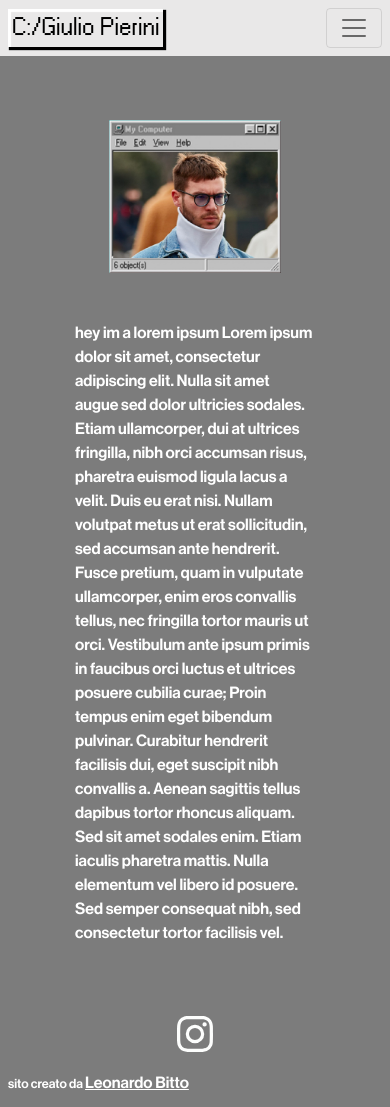
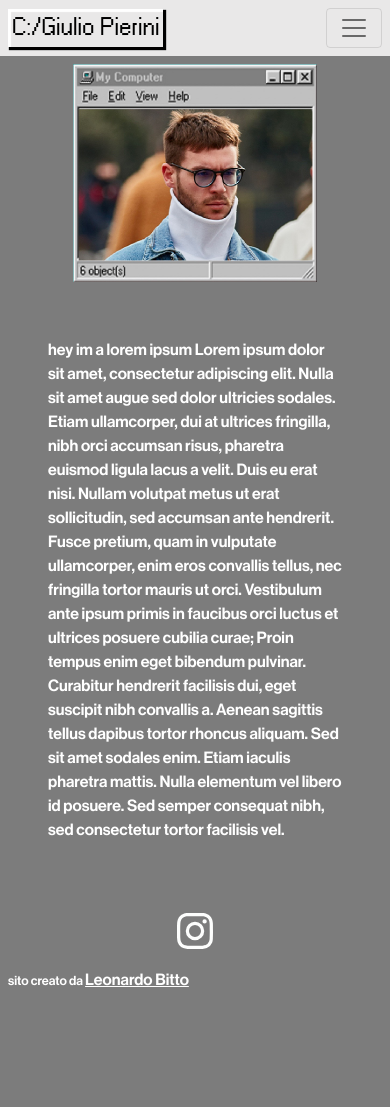
Before and after one commit to leoBitto/sito_fotografo, a Django app: page /about in a window 390 px wide. After the commit the page ends 987 px from the top, so only its background shows below. Run offline with Django 3.2, Linux system fonts and the light colour scheme; data comes from the database, SQL or seed files in the repository.

Commit message:
bootstrap refactoring of about portfolio contacts

```diff
--- a/static/css/about.css
+++ b/static/css/about.css
@@ -7,64 +7,4 @@ html body{
     background-color: rgb(124, 124, 124);
     font-family: "Neue";
     color: white;
-    width:100vw;
-    height:100vh;
-    display: -webkit-box;  /* OLD - iOS 6-, Safari 3.1-6, BB7 */
-    display: -ms-flexbox;  /* TWEENER - IE 10 */
-    display: -webkit-flex; /* NEW - Safari 6.1+. iOS 7.1+, BB10 */
-    display: flex;         /* NEW, Spec - Firefox, Chrome, Opera */
-    -webkit-flex-flow: column;
-    flex-flow: column;
-    -webkit-justify-content: space-between;
-    justify-content: space-between;
-
 }
-
-#content{
-    z-index:-5;
-    display: -webkit-box;  /* OLD - iOS 6-, Safari 3.1-6, BB7 */
-    display: -ms-flexbox;  /* TWEENER - IE 10 */
-    display: -webkit-flex; /* NEW - Safari 6.1+. iOS 7.1+, BB10 */
-    display: flex;         /* NEW, Spec - Firefox, Chrome, Opera */
-    -webkit-flex-flow: row-reverse;
-    flex-flow:row-reverse;
-    margin-top:4em;
-    margin-left: 10%;
-    margin-right: 10%;
-}
-
-.img_profilo{
-    display: -webkit-box;  /* OLD - iOS 6-, Safari 3.1-6, BB7 */
-    display: -ms-flexbox;  /* TWEENER - IE 10 */
-    display: -webkit-flex; /* NEW - Safari 6.1+. iOS 7.1+, BB10 */
-    display: flex;         /* NEW, Spec - Firefox, Chrome, Opera */
-    -webkit-justify-content:center;
-    justify-content: center;
-    z-index: -1;
-}
-
-.img_profilo img{
-    width:55%;
-}
-
-#content{
-    display: -webkit-box;  /* OLD - iOS 6-, Safari 3.1-6, BB7 */
-    display: -ms-flexbox;  /* TWEENER - IE 10 */
-    display: -webkit-flex; /* NEW - Safari 6.1+. iOS 7.1+, BB10 */
-    display: flex;         /* NEW, Spec - Firefox, Chrome, Opera */
-    -webkit-flex-flow:row-reverse;
-    flex-flow: row-reverse;
-    margin-top: 4em;
-}
-
-.bio{
-    align-items: center;
-}
-
-@media only screen and (max-width:768px){
-
-    #content{
-        -webkit-flex-flow:column;
-        flex-flow:column;
-    }
-}
--- a/templates/about.html
+++ b/templates/about.html
@@ -13,16 +13,16 @@
         <link rel="stylesheet" type="text/css" href="{% static '/css/navbar.css' %}">
         <link rel="stylesheet" type="text/css" href="{% static '/css/footer.css' %}">
     </head>
-    <body class="d-flex h-100">
+    <body class="d-flex h-100 flex-column justify-content-between">
 
        {% include 'navbar.html' %}
 
-        <div id="content">
-            <div class="img_profilo container-fluid px-0">
-                <img class="m-auto d-block img-fluid" src="{{ media_url }}{{ photo.url_immagine }}">
+        <div class="d-flex flex-sm-row-reverse flex-column container">
+            <div class="d-flex justify-content-center container-fluid px-0">
+                <img class="m-auto d-block img-fluid col-8 py-2" src="{{ media_url }}{{ photo.url_immagine }}">
             </div>
 
-            <div class="bio container-fluid">
+            <div class="align-items-center container-fluid">
                 {% for d in description %}
                     <p class="mx-4 my-5">
                         {{d.testo}}
--- a/templates/photo.html
+++ b/templates/photo.html
@@ -14,7 +14,7 @@
     <body>
 
         <div id="photo">
-            <a href="{% url 'portfolio' %}"><img src="{{ media_url }}{{ foto.url_immagine }}"></a>
+            <a href="{% url 'main:portfolio' %}"><img src="{{ media_url }}{{ foto.url_immagine }}"></a>
         </div>
 
         <script src="https://code.jquery.com/jquery-3.5.1.min.js" integrity="sha256-9/aliU8dGd2tb6OSsuzixeV4y/faTqgFtohetphbbj0=" crossorigin="anonymous"></script>
```
Also changed, not shown: static/css/contacts.css (+0 -35 lines), static/css/portfolio.css (+0 -25 lines), templates/contacts.html (+6 -6 lines), templates/portfolio.html (+7 -7 lines).
